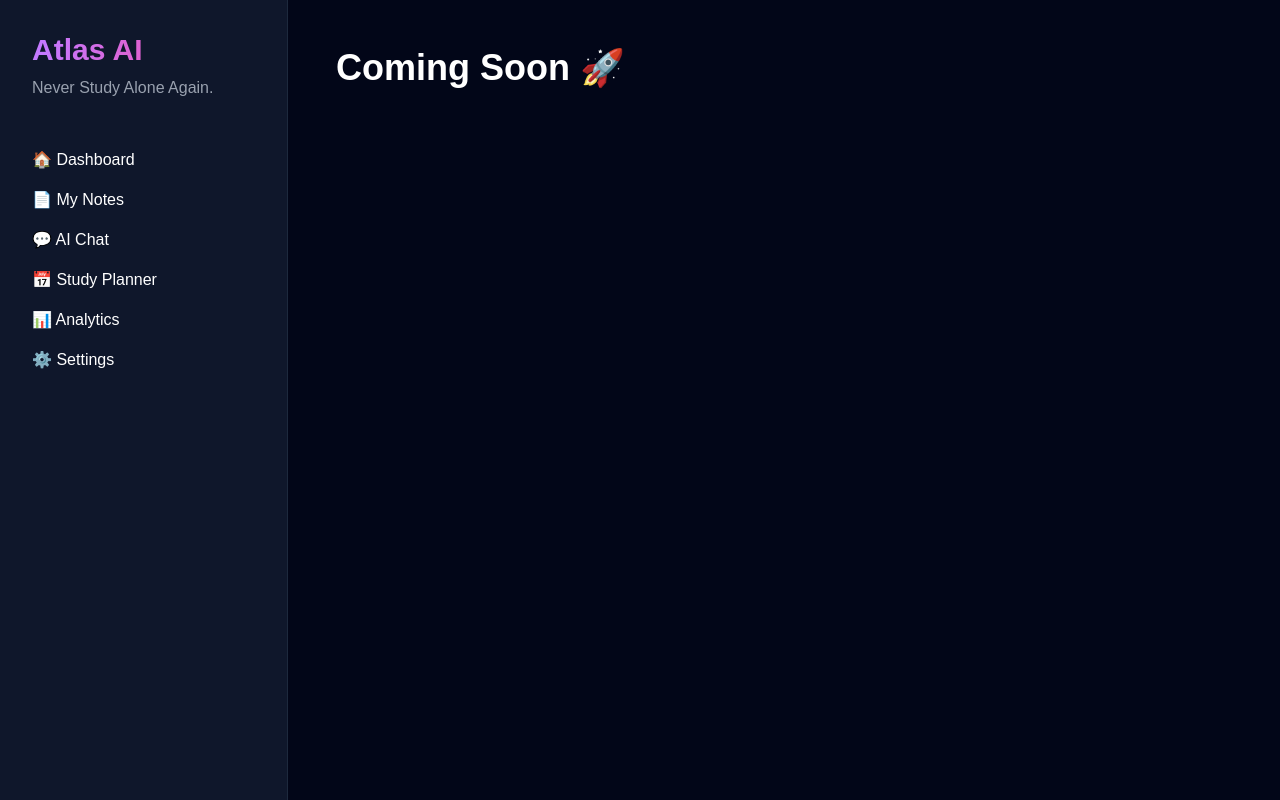
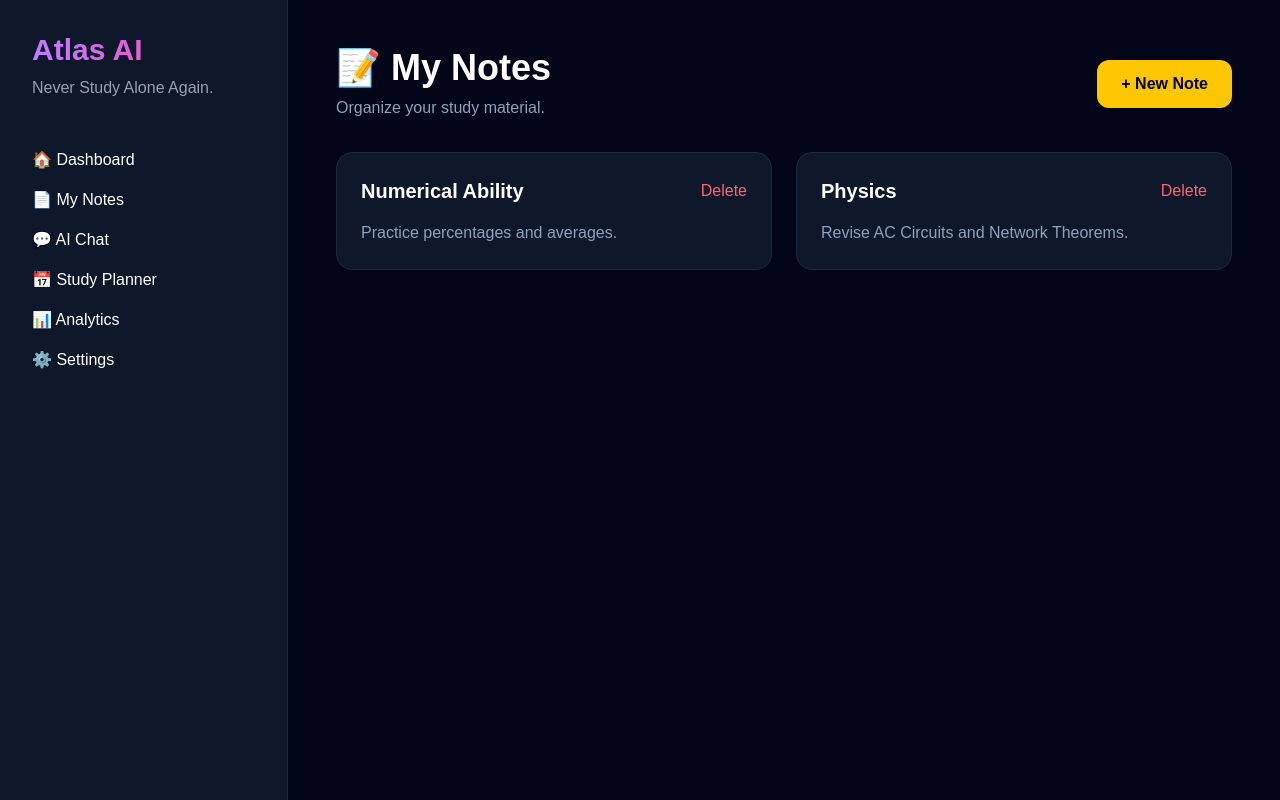
Before and after one commit to ananyashreeas/atlas-ai, a Next.js app: page /dashboard/notes in a window 1280 px wide. Built offline with nearby package versions, Linux system fonts and the light colour scheme.

Commit message:
Built Notes module

```diff
--- a/app/dashboard/notes/page.tsx
+++ b/app/dashboard/notes/page.tsx
@@ -1,3 +1,64 @@
-export default function Page() {
-  return <h1 className="text-4xl font-bold">Coming Soon 🚀</h1>;
+"use client";
+
+import { useState } from "react";
+
+import NotesHeader from "@/components/NotesHeader";
+import NoteCard from "@/components/NoteCard";
+
+type Note = {
+  id: number;
+  title: string;
+  content: string;
+};
+
+export default function NotesPage() {
+  const [notes, setNotes] = useState<Note[]>([
+    {
+      id: 1,
+      title: "Numerical Ability",
+      content: "Practice percentages and averages.",
+    },
+    {
+      id: 2,
+      title: "Physics",
+      content: "Revise AC Circuits and Network Theorems.",
+    },
+  ]);
+
+  const addNote = () => {
+    const newNote: Note = {
+      id: Date.now(),
+      title: `New Note ${notes.length + 1}`,
+      content: "Start writing here...",
+    };
+
+    setNotes((prev) => [...prev, newNote]);
+  };
+
+  const deleteNote = (id: number) => {
+    setNotes((prev) =>
+      prev.filter((note) => note.id !== id)
+    );
+  };
+
+  return (
+    <div className="space-y-8">
+
+      <NotesHeader onAddNote={addNote} />
+
+      <div className="grid md:grid-cols-2 gap-6">
+
+        {notes.map((note) => (
+          <NoteCard
+            key={note.id}
+            title={note.title}
+            content={note.content}
+            onDelete={() => deleteNote(note.id)}
+          />
+        ))}
+
+      </div>
+
+    </div>
+  );
 }
--- /dev/null
+++ b/components/NoteCard.tsx
@@ -0,0 +1,36 @@
+type NoteCardProps = {
+  title: string;
+  content: string;
+  onDelete: () => void;
+};
+
+export default function NoteCard({
+  title,
+  content,
+  onDelete,
+}: NoteCardProps) {
+  return (
+    <div className="bg-slate-900 border border-slate-800 rounded-2xl p-6">
+
+      <div className="flex justify-between items-center">
+
+        <h2 className="text-xl font-bold">
+          {title}
+        </h2>
+
+        <button
+          onClick={onDelete}
+          className="text-red-400 hover:text-red-300"
+        >
+          Delete
+        </button>
+
+      </div>
+
+      <p className="text-slate-400 mt-4">
+        {content}
+      </p>
+
+    </div>
+  );
+}
--- /dev/null
+++ b/components/NotesHeader.tsx
@@ -0,0 +1,30 @@
+type NotesHeaderProps = {
+  onAddNote: () => void;
+};
+
+export default function NotesHeader({
+  onAddNote,
+}: NotesHeaderProps) {
+  return (
+    <div className="flex items-center justify-between">
+
+      <div>
+        <h1 className="text-4xl font-bold">
+          📝 My Notes
+        </h1>
+
+        <p className="text-slate-400 mt-2">
+          Organize your study material.
+        </p>
+      </div>
+
+      <button
+        onClick={onAddNote}
+        className="bg-yellow-400 text-black px-6 py-3 rounded-xl font-semibold hover:bg-yellow-300 transition"
+      >
+        + New Note
+      </button>
+
+    </div>
+  );
+}
```
